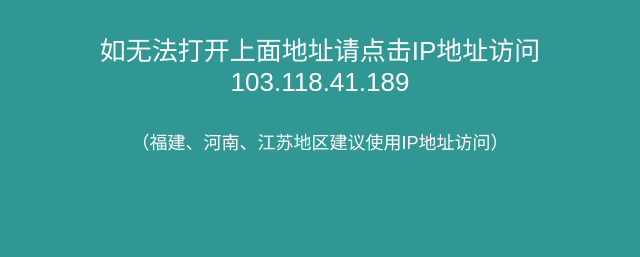
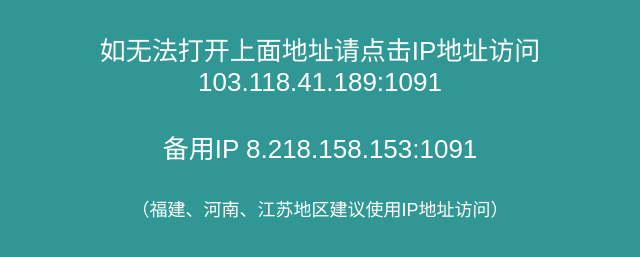
Before and after one commit to 91kan/91kan.github.io, a plain HTML site: page index.html in a window 1280 px wide. Shown: the part 381-638 px from the top of the page, without its empty margins (320-960 px from the left). Drawn offline with Linux system fonts and the light colour scheme.

Commit message:
Update index.html

```diff
--- a/index.html
+++ b/index.html
@@ -62,10 +62,10 @@
           <span style="font-size:36px;">地址发布页</span>
           <!--<p style="font-size:26px;">顶级IEPL专线 高速稳定的网络体验</p>-->
           <p><a style="font-size:50px;color:#ffffff;text-decoration:none;" href="https://126game.cc" target="_blank">最新地址 126game.cc</a></p>
-          <p><a style="font-size:26px;color:#ffffff;text-decoration:none;" href="https://103.118.41.189" target="_blank">如无法打开上面地址请点击IP地址访问 <br/> 103.118.41.189</a></p>
+          <!--p><a style="font-size:26px;color:#ffffff;text-decoration:none;" href="https://103.118.41.189" target="_blank">如无法打开上面地址请点击IP地址访问 <br/> 103.118.41.189</a></p-->
+          <p><a style="font-size:26px;color:#ffffff;text-decoration:none;" href="http://103.118.41.189:1091" target="_blank">如无法打开上面地址请点击IP地址访问 <br/> 103.118.41.189:1091</a></p>
+          <p><a style="font-size:26px;color:#ffffff;text-decoration:none;" href="http://8.218.158.153:1091" target="_blank"> 备用IP 8.218.158.153:1091</a></p>
           <p>（福建、河南、江苏地区建议使用IP地址访问）</p>
-          <!--<p><a style="font-size:26px;color:#ffffff;text-decoration:none;" href="http://103.118.41.189:1091" target="_blank">如无法打开上面地址请点击IP地址访问 <br/> 103.118.41.189:1091</a></p>-->
-          <!--<a class="about" id="link"  href="#">最新地址</a>-->
       </div>
      </div>
  </section>
```
